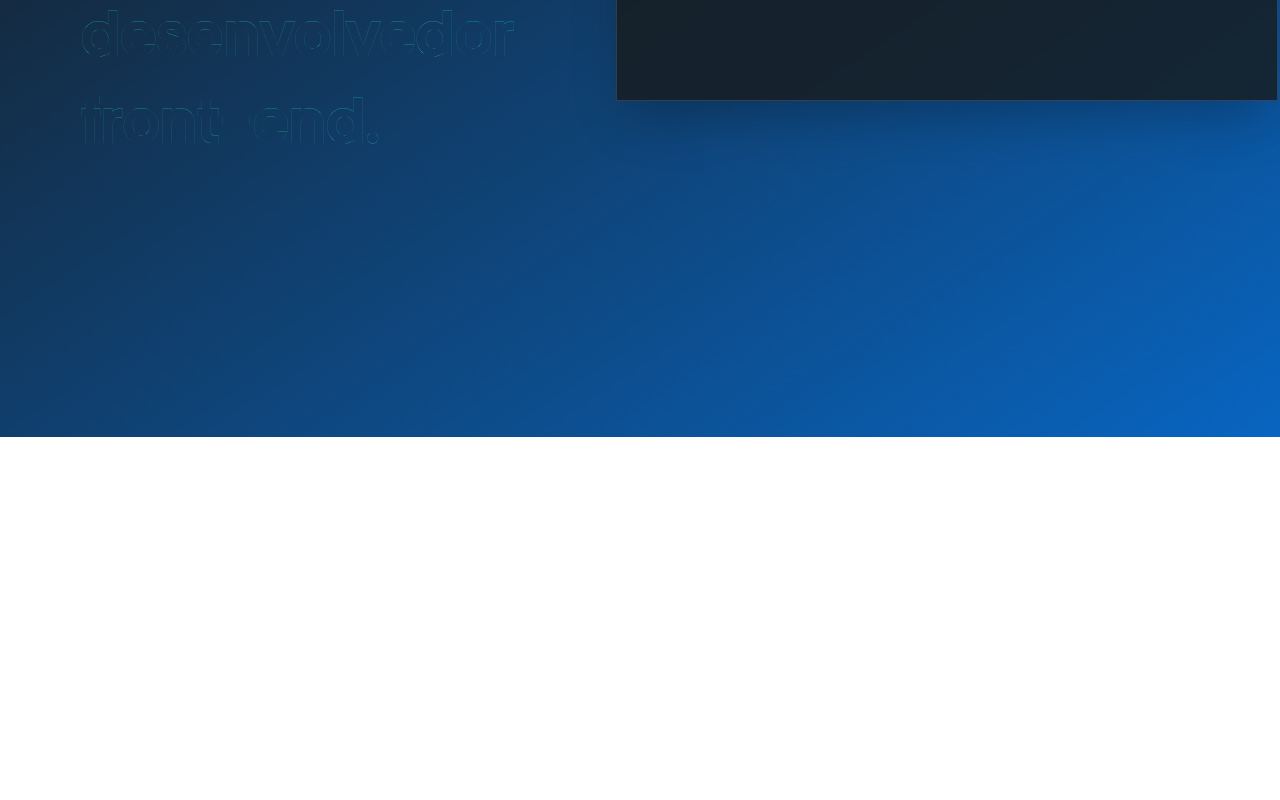
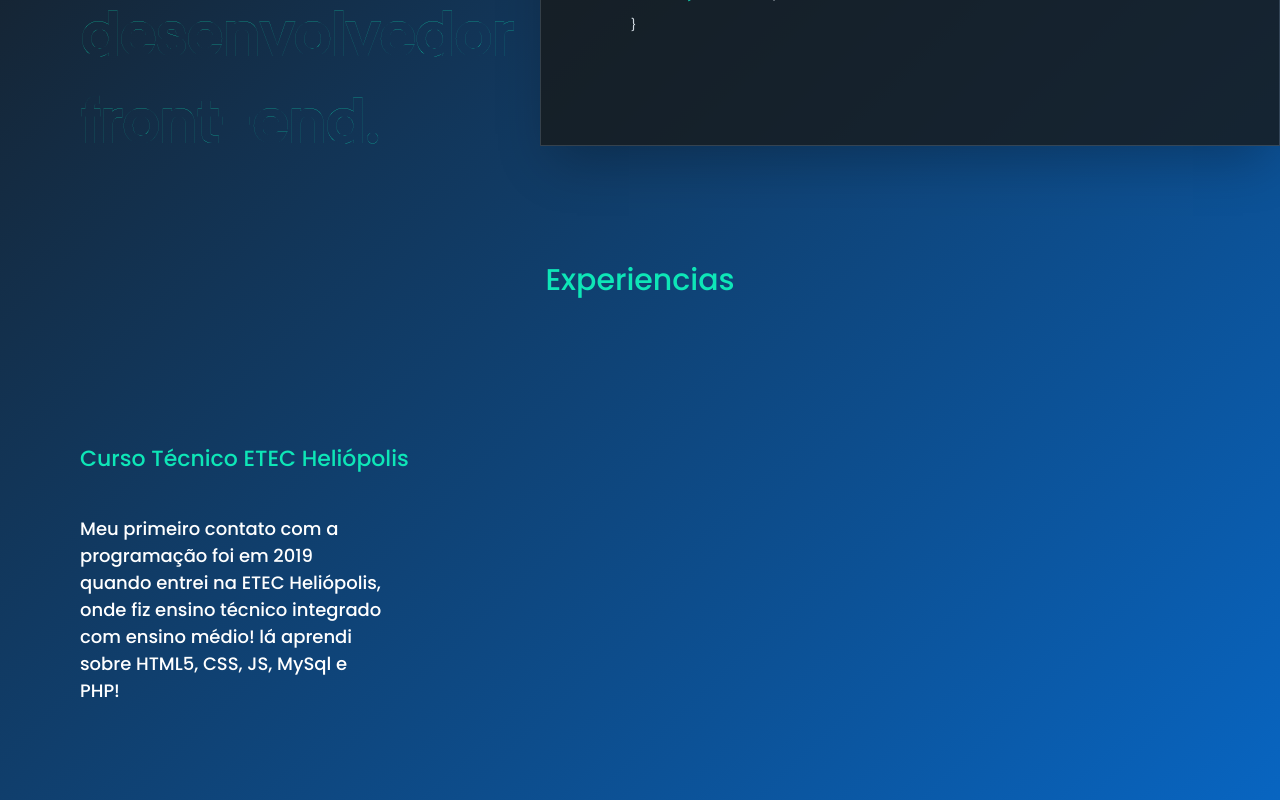
Before and after one commit to willianrizzo/MyPortifolio, a React (Vite) app: page / in a window 1280 px wide. Shown: the part 411-1211 px from the top of the page. Before the commit the page ends 848 px from the top, so only its background shows below. Built offline with nearby package versions, Linux system fonts and the light colour scheme.

Commit message:
portifolio experiencias

```diff
--- a/src/Home/Componentes/Bghome.jsx
+++ b/src/Home/Componentes/Bghome.jsx
@@ -3,13 +3,13 @@ import Box from '../../assets/box.svg'
 function Bghome(){
     return(
        <div className="flex mt-10">
-            <div className="p-10 w-[45%] h-[90vh] flex flex-col gap-2 ml-10">
+            <div className="pl-10 pt-10 w-[45%] flex flex-col gap-2 ml-10">
                 <p className="text-[#0EE6B7] text-[44px]">Olá</p>
                 <h2 className="text-white font-semibold text-[44px]">Meu nome é Willian,</h2>
                 <h4 className="w-[105%] font-semibold font-outline-2 text-[#fff0] text-[58px]">Sou desenvolvedor <br /> front-end.</h4>
             </div>
             <div>
-                <img className='h-96 shadow-2xl' src={Box} alt="" />
+                <img className='shadow-2xl' src={Box} alt="" />
             </div>
        </div>
     )
--- /dev/null
+++ b/src/Home/Componentes/Section.jsx
@@ -0,0 +1,21 @@
+function Section() {
+    return (
+        <div>
+            <div className="mt-24">
+                <div className="W-full text-center">
+                    <h3 className="text-3xl text-[#0EE6B7]">Experiencias</h3>
+                </div>
+
+
+                <div className=" justify-center gap-28">
+                    <div className="w-[40%] flex flex-col gap-10 pl-20 mt-36 ">
+                        <h2 className=" text-[22px] text-[#0EE6B7]">Curso Técnico ETEC Heliópolis</h2>
+                        <p className="w-[70%] text-[18px] text-white">Meu primeiro contato com a programação foi em 2019 quando entrei na ETEC Heliópolis, onde fiz ensino técnico integrado com ensino médio! lá aprendi sobre HTML5, CSS, JS, MySql e PHP!</p>
+                    </div>
+
+                </div>
+            </div>
+        </div>
+    )
+}
+export default Section
--- a/src/Home/Home.jsx
+++ b/src/Home/Home.jsx
@@ -1,11 +1,15 @@
 import Bghome from "./Componentes/Bghome"
 import Header from "./Componentes/Header"
+import Section from "./Componentes/Section"
 
-function Home(){
-    return(
+function Home() {
+    return (
         <>
-            <Header/>
-            <Bghome/>
+            <div className="h-auto pb-24">
+                <Header />
+                <Bghome />
+                <Section />
+            </div>
         </>
     )
 }
```
Also changed, not shown: src/Home/Componentes/Header.jsx (line endings or trailing spaces).
